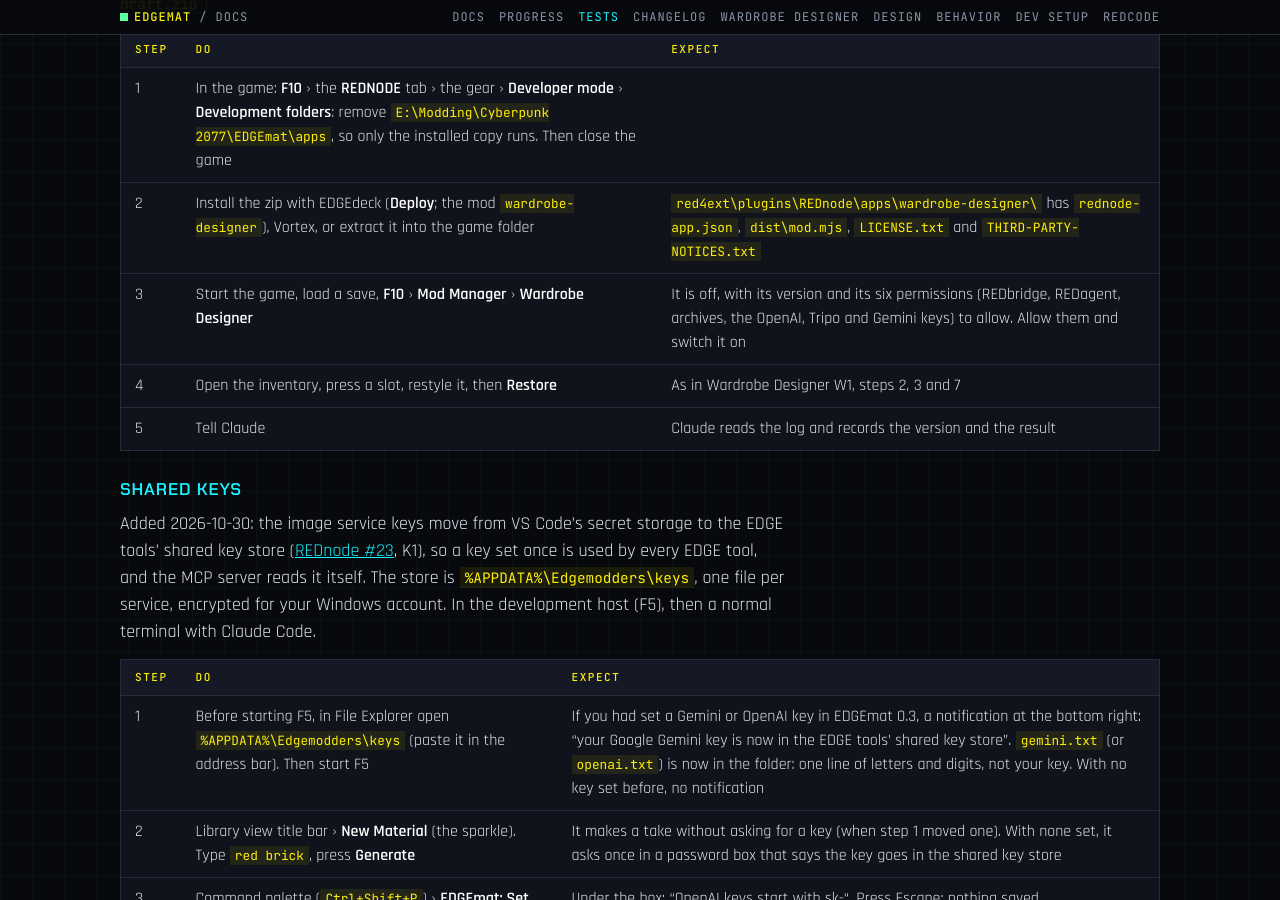
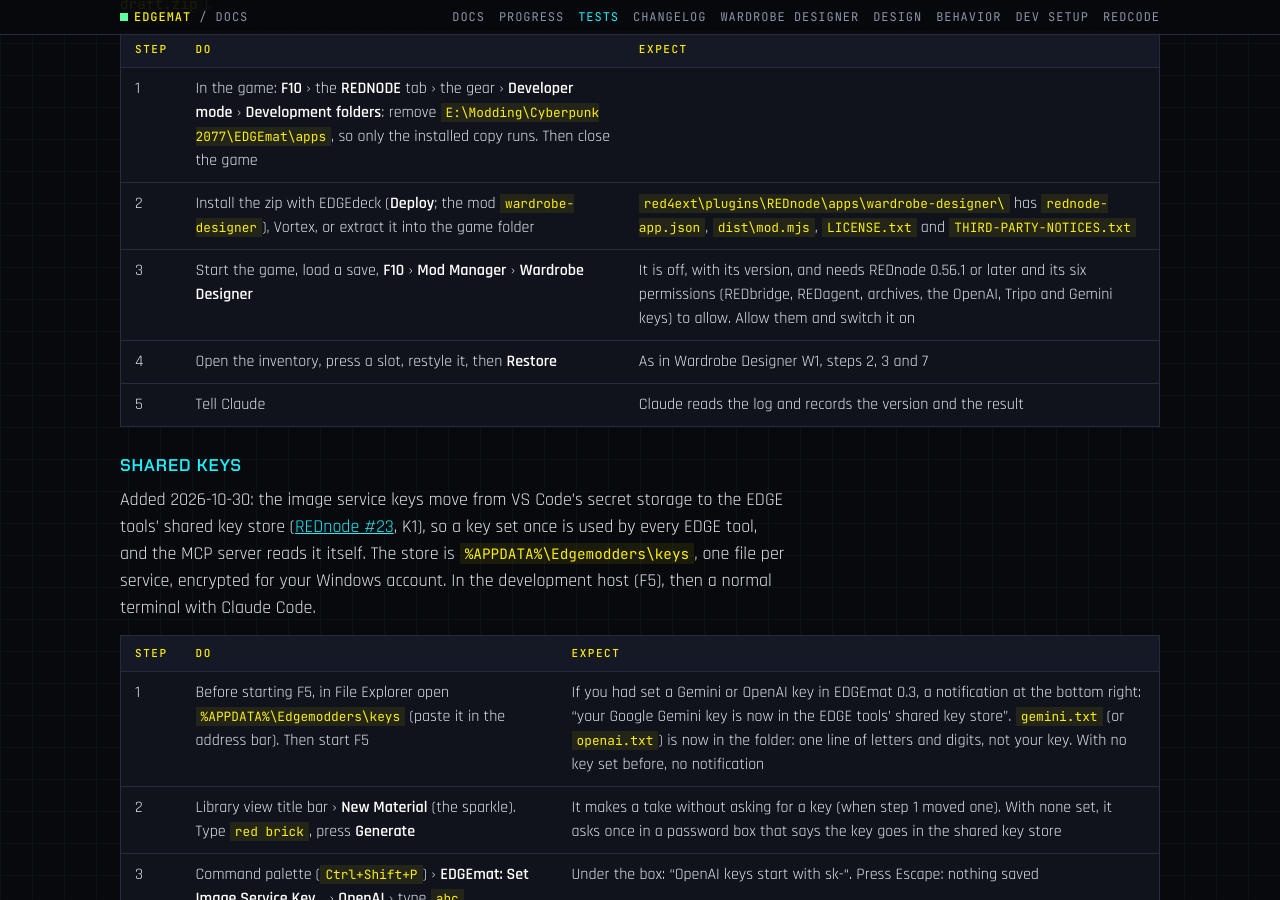
Before and after one commit to Edgemodders/EDGEmat, a Jekyll site: the page built from docs/testing.md, in a window 1280 px wide and 900 px high, scrolled down 41173 px. Built offline with Jekyll 4.4.1, drawn with Linux system fonts in a browser that asks for light colours; our own code applies the rules of GitHub Pages for plain Markdown files; some of the changed text lies outside the part shown.

Commit message:
Wardrobe Designer: needs REDnode 0.56.1 (Tripo key and pictures in the window)
Co-Authored-By: Claude Opus 5.5 <noreply@anthropic.com>

```diff
--- a/apps/wardrobe-designer/nexus/nexus.json
+++ b/apps/wardrobe-designer/nexus/nexus.json
@@ -6,7 +6,7 @@
     "primary": true,
     "modManager": true,
     "archivePrevious": true,
-    "description": "Wardrobe Designer {version}: restyle what V wears in your own words, from the inventory screen: colors, fabrics, patterns, and a first Reshape for hats. A REDnode app: needs REDnode 0.48.1 or later with REDbridge and REDagent, on game 2.5."
+    "description": "Wardrobe Designer {version}: restyle what V wears in your own words, from the inventory screen: colors, fabrics, patterns, and a first Reshape for hats. A REDnode app: needs REDnode 0.56.1 or later with REDbridge and REDagent, on game 2.5."
   },
   "mod": "14315126034204",
   "pulled": {
--- a/apps/wardrobe-designer/rednode-app.json
+++ b/apps/wardrobe-designer/rednode-app.json
@@ -15,7 +15,7 @@
     "keys:gemini"
   ],
   "requires": {
-    "rednode": ">=0.48.1",
+    "rednode": ">=0.56.1",
     "redbridge": ">=0.10"
   }
 }
--- a/docs/testing.md
+++ b/docs/testing.md
@@ -34,7 +34,7 @@ Last updated 2026-10-26.
 | [Wardrobe Designer W1](#wardrobe-designer-w1) | By hand, in the game with REDnode and REDagent | W1 | 2026-10-30 | **Passed** (owner, every step: step 3 after the preview fix, [REDnode #28](https://github.com/Edgemodders/REDnode/issues/28); step 7 after the Restore fix, [REDnode #29](https://github.com/Edgemodders/REDnode/issues/29)). Built 2026-10-30; checked outside the game: V's Pants restyled into a scratch project twice (the second from the copy), packed (2 files), and `mat_restyle` over stdio |
 | [Wardrobe Designer W2 patterns](#wardrobe-designer-w2-patterns) | By hand, in the game with REDnode, REDagent and a Gemini key | W2 | 2026-11-01 | **Passed** (owner, rerun from step 4): yellow dots, bigger dots staying yellow, the world look, `red leather` taking the pattern off, Restore. Faded dots near the tile edges: EDGEmat's seamless blend, not Gemini. Gemini refused one image once (`IMAGE_RECITATION`); pressing again worked |
 | [Wardrobe Designer W2 pattern fixes](#wardrobe-designer-w2-pattern-fixes) | By hand, in the game with REDnode, REDagent and a Gemini key | W2 | 2026-11-02 | **Passed** (owner, in the game): the same picture kept at a new size and shine, no Gemini call; a picture that tiled across only shows faded dots in bands where it was blended down. Built 2026-11-01; checked outside the game on V's Pants with two saved Gemini pictures: the same words at a new repeat, then a new shine, made no image call and left only the new repeat's files; a picture that tiles across only was blended down only. Smoke: tiling, and the `IMAGE_RECITATION` retry against a stand-in |
-| [Wardrobe Designer Reshape and keys](#wardrobe-designer-reshape-and-keys) | By hand, in the game with REDnode, REDagent, OpenAI and Tripo keys | W3 | | Not run yet. Built 2026-11-02 |
+| [Wardrobe Designer Reshape and keys](#wardrobe-designer-reshape-and-keys) | By hand, in the game with REDnode 0.56.1 or later, REDagent, OpenAI and Tripo keys | W3 | | Not run yet. Built 2026-11-02 |
 | [Wardrobe Designer patterns with GPT Image](#wardrobe-designer-patterns-with-gpt-image) | By hand, in the game with REDnode, REDagent and an OpenAI key | W2 | 2026-11-02 | **Passed** (owner, in the game): sharp, even dots front and back, none faded ("much better than Gemini"); REDnode asked for the OpenAI key once; the switch works and is saved. Not seen: a restart with Gemini chosen |
 | [Wardrobe Designer install](#wardrobe-designer-install) | By hand, in the game, from the release zip | Each Wardrobe Designer release | | Not run yet. Added 2026-10-30 with the release scaffolding; the draft zip builds (65 KB, the game-folder layout) |
 | [Connect an assistant](#connect-an-assistant) | By hand, in a normal VS Code, with Claude Code | Each release | | Not run yet (0.3.1). The bundled server was checked over stdio under Node and VS Code's binary on 2026-10-21: all 10 tools, `mat_library` reads the library |
@@ -588,7 +588,7 @@ Added 2026-10-30: the release zip in the game, as a player gets it (Vortex or ex
 |---|---|---|
 | 1 | In the game: **F10** › the **REDNODE** tab › the gear › **Developer mode** › **Development folders**: remove `E:\Modding\Cyberpunk 2077\EDGEmat\apps`, so only the installed copy runs. Then close the game | |
 | 2 | Install the zip with EDGEdeck (**Deploy**; the mod `wardrobe-designer`), Vortex, or extract it into the game folder | `red4ext\plugins\REDnode\apps\wardrobe-designer\` has `rednode-app.json`, `dist\mod.mjs`, `LICENSE.txt` and `THIRD-PARTY-NOTICES.txt` |
-| 3 | Start the game, load a save, **F10** › **Mod Manager** › **Wardrobe Designer** | It is off, with its version and its six permissions (REDbridge, REDagent, archives, the OpenAI, Tripo and Gemini keys) to allow. Allow them and switch it on |
+| 3 | Start the game, load a save, **F10** › **Mod Manager** › **Wardrobe Designer** | It is off, with its version, and needs REDnode 0.56.1 or later and its six permissions (REDbridge, REDagent, archives, the OpenAI, Tripo and Gemini keys) to allow. Allow them and switch it on |
 | 4 | Open the inventory, press a slot, restyle it, then **Restore** | As in Wardrobe Designer W1, steps 2, 3 and 7 |
 | 5 | Tell Claude | Claude reads the log and records the version and the result |
 
```
Also changed, not shown: CLAUDE.md (+1 -1 lines), apps/wardrobe-designer/src/mod.ts (+3 -2 lines), docs/progress.md (+3 -1 lines), docs/wardrobe-designer.md (+2 -2 lines), apps/wardrobe-designer/changelog.md, apps/wardrobe-designer/nexus/README.md, 1 other file.
